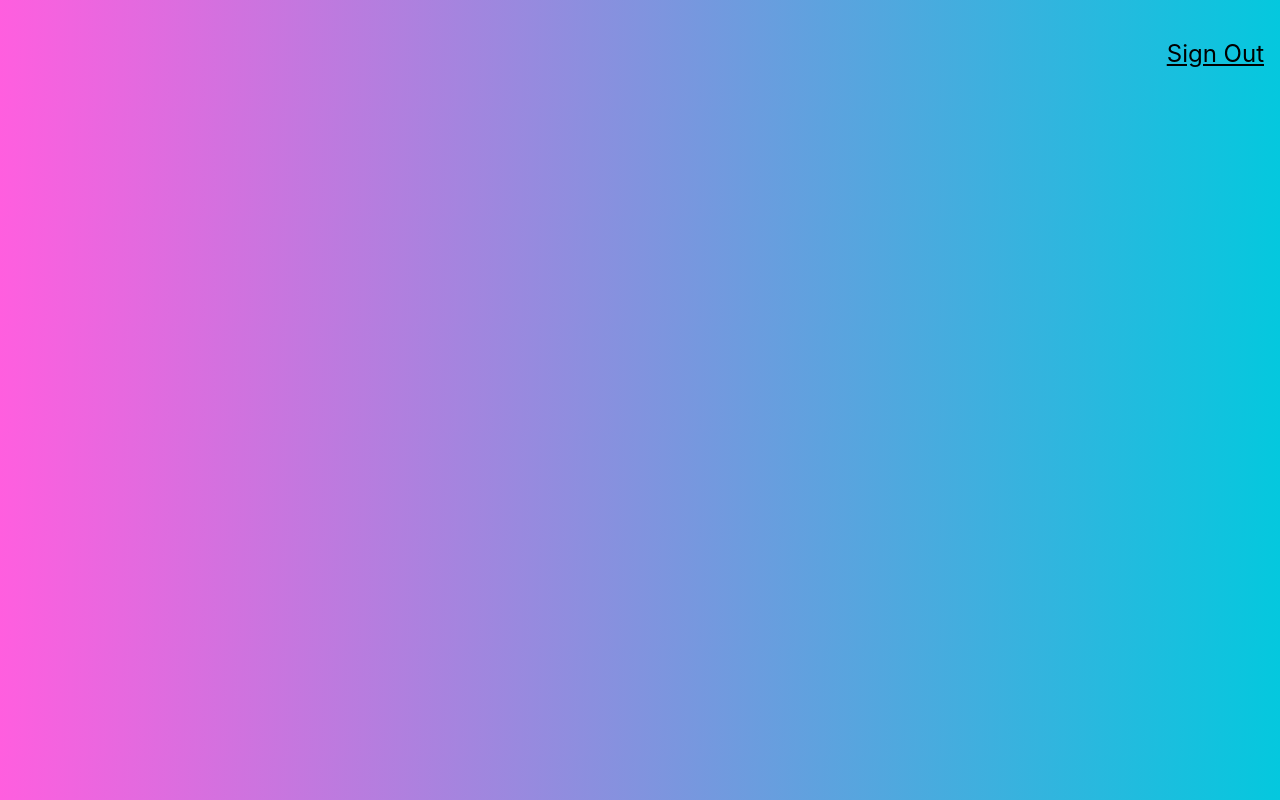
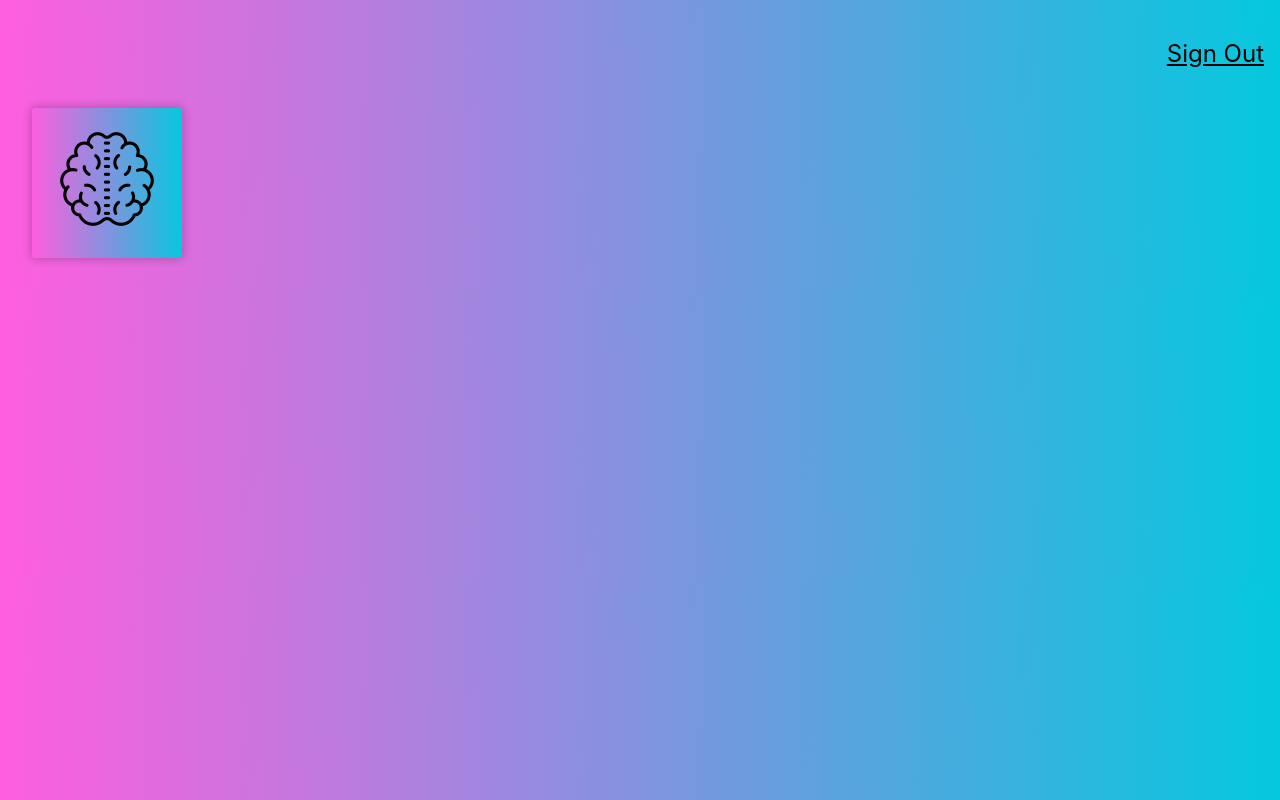
Before and after one commit to RCarr94/facial-recognition, a React (Create React App) app: page / in a window 1280 px wide. Built offline with nearby package versions, Linux system fonts and the light colour scheme.

Commit message:
installed tilt pkg, built logo placeholder

```diff
--- a/package.json
+++ b/package.json
@@ -8,6 +8,7 @@
     "@testing-library/user-event": "^13.5.0",
     "react": "^18.2.0",
     "react-dom": "^18.2.0",
+    "react-parallax-tilt": "^1.7.169",
     "react-scripts": "5.0.1",
     "tachyons": "^4.12.0",
     "web-vitals": "^2.1.4"
--- a/src/App.js
+++ b/src/App.jsx
@@ -2,13 +2,14 @@
 
 // Components
 import Navigation from './components/Navigation/Navigation';
+import Logo from './components/Logo/Logo';
 
 export default function App() {
   return (
     <div className="App">
       <Navigation />
-      {/* <Logo />
-      <ImageLinkForm />
+      <Logo />
+      {/* <ImageLinkForm />
       <FacialRecognition /> */}
     </div>
   );
--- /dev/null
+++ b/src/components/Logo/Logo.css
@@ -0,0 +1,3 @@
+.Tilt {
+  background: linear-gradient(89deg, #FF5EDF 0%, #04C8DE 100%);
+}
--- /dev/null
+++ b/src/components/Logo/Logo.jsx
@@ -0,0 +1,13 @@
+import Tilt from 'react-parallax-tilt';
+import brain from './brain.png';
+import './Logo.css';
+
+export default function Logo() {
+  return (
+    <div className="ma4 mt0">
+      <Tilt className='Tilt br2 shadow-2' options={{ max : 50 }} style={{ height: 150, width: 150 }}>
+        <div className='Tilt-inner pa3'><img style={{paddingTop: '5px'}} src={brain} alt="logo" /></div>
+      </Tilt>
+    </div>
+  );
+}
```
Also changed, not shown: src/components/Logo/brain.png (added), 1 other file (tests, documents, lock files or other folders).
